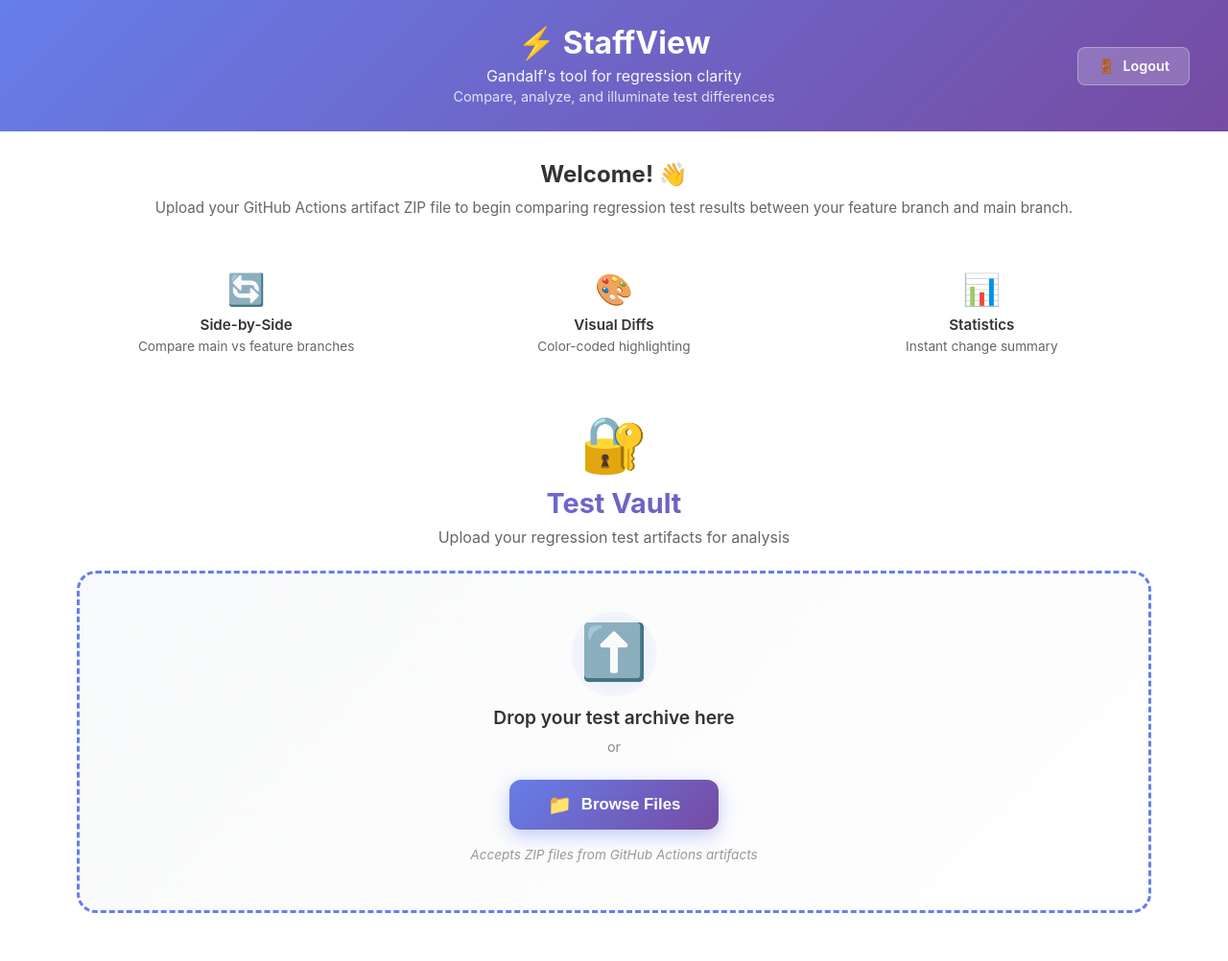
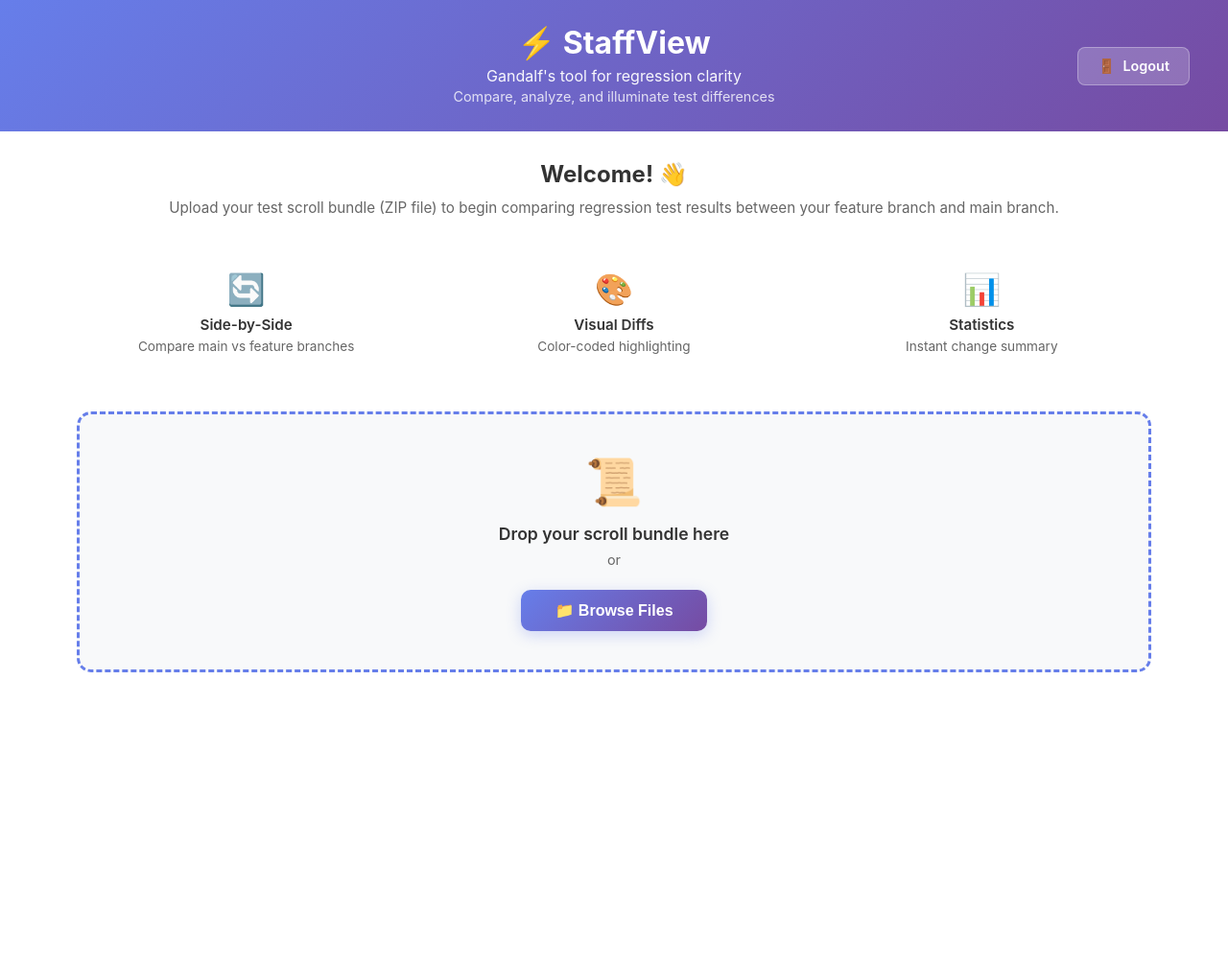
Before and after one commit to Yeltsin-Z/StaffView, a Flask app: page / in a window 1280 px wide. Shown: the whole page at 96% size. After the commit the page ends 701 px from the top, so only its background shows below. Run offline with Flask 3, Linux system fonts and the light colour scheme; the visitor is signed in with stand-in values (Sample User, id 1).

Commit message:
Rename 'Artifacts' to 'Scrolls' throughout the application with wizard theme

```diff
--- a/app.py
+++ b/app.py
@@ -1,7 +1,7 @@
 #!/usr/bin/env python3
 """
 StaffView - Gandalf's tool for regression clarity
-Compare regression test artifacts from GitHub Actions
+Compare regression test scrolls from GitHub Actions
 Compare, analyze, and illuminate test differences
 """
 
@@ -54,7 +54,7 @@ def login_required(f):
 
 
 def extract_artifact(zip_path, extract_to):
-    """Extract artifact zip file"""
+    """Extract scroll bundle zip file"""
     with zipfile.ZipFile(zip_path, 'r') as zip_ref:
         zip_ref.extractall(extract_to)
     return extract_to
@@ -62,7 +62,7 @@ def extract_artifact(zip_path, extract_to):
 
 def get_artifact_structure(base_path):
     """
-    Get the structure of the artifact directory
+    Get the structure of the scroll directory
     Returns: {folder_id: [file_pairs]}
     """
     base_path = Path(base_path)
@@ -279,7 +279,7 @@ def compare_view():
 @app.route('/api/structure')
 @login_required
 def get_structure():
-    """Get artifact directory structure"""
+    """Get scroll directory structure"""
     # Check if ARTIFACTS_DIR exists and has content
     if not ARTIFACTS_DIR.exists() or not any(ARTIFACTS_DIR.iterdir()):
         return jsonify({})
@@ -328,7 +328,7 @@ def compare():
 @app.route('/api/upload', methods=['POST'])
 @login_required
 def upload_artifact():
-    """Upload and extract artifact zip file"""
+    """Upload and extract scroll bundle zip file"""
     if 'file' not in request.files:
         return jsonify({'error': 'No file provided'}), 400
 
@@ -362,7 +362,7 @@ def upload_artifact():
 
         return jsonify({
             'success': True,
-            'message': 'Artifact uploaded and extracted successfully',
+            'message': 'Scroll uploaded and extracted successfully',
             'artifact_count': len(structure),
             'structure': structure
         })
@@ -372,7 +372,7 @@ def upload_artifact():
 
 @app.route('/api/use-sample')
 def use_sample():
-    """Use the sample artifact directory"""
+    """Use the sample scroll directory"""
     global ARTIFACTS_DIR
     ARTIFACTS_DIR = Path("/Users/yeltsinz/Downloads/regression-diffs (1)")
 
@@ -380,7 +380,7 @@ def use_sample():
 
     return jsonify({
         'success': True,
-        'message': 'Using sample artifact directory',
+        'message': 'Using sample scroll directory',
         'artifact_count': len(structure),
         'structure': structure
     })
@@ -406,5 +406,5 @@ def serve_static(filename):
 if __name__ == '__main__':
     print("⚡ Starting StaffView...")
     print("   Gandalf's tool for regression clarity")
-    print(f"   Using artifacts from: {ARTIFACTS_DIR}")
+    print(f"   Using scrolls from: {ARTIFACTS_DIR}")
     app.run(debug=True, port=5001)
--- a/templates/dashboard.html
+++ b/templates/dashboard.html
@@ -114,215 +114,69 @@
             margin-bottom: 30px;
         }
 
-        .vault-header {
-            text-align: center;
-            margin-bottom: 25px;
-            position: relative;
-        }
-
-        .vault-icon {
-            font-size: 3.5em;
-            margin-bottom: 10px;
-            animation: vaultPulse 3s ease-in-out infinite;
-            display: inline-block;
-        }
-
-        @keyframes vaultPulse {
-            0%, 100% {
-                transform: scale(1);
-            }
-            50% {
-                transform: scale(1.05);
-            }
-        }
-
-        .vault-title {
-            font-size: 1.8em;
-            color: #333;
-            font-weight: 700;
-            margin-bottom: 8px;
-            background: linear-gradient(135deg, #667eea 0%, #764ba2 100%);
-            -webkit-background-clip: text;
-            -webkit-text-fill-color: transparent;
-            background-clip: text;
-        }
-
-        .vault-subtitle {
-            font-size: 1em;
-            color: #666;
-            font-weight: 400;
-        }
-
         .upload-area {
             border: 3px dashed #667eea;
-            border-radius: 20px;
-            padding: 50px 40px;
+            border-radius: 15px;
+            padding: 40px 40px;
             text-align: center;
             cursor: pointer;
-            transition: all 0.4s cubic-bezier(0.4, 0, 0.2, 1);
-            background: linear-gradient(135deg, #f8f9fa 0%, #ffffff 100%);
+            transition: all 0.3s;
+            background: #f8f9fa;
             position: relative;
-            overflow: hidden;
-        }
-
-        .upload-area::before {
-            content: '';
-            position: absolute;
-            top: -50%;
-            left: -50%;
-            width: 200%;
-            height: 200%;
-            background: linear-gradient(
-                45deg,
-                transparent 30%,
-                rgba(102, 126, 234, 0.05) 50%,
-                transparent 70%
-            );
-            transition: all 0.5s;
-            opacity: 0;
-        }
-
-        .upload-area:hover::before {
-            opacity: 1;
-            transform: translate(50%, 50%) rotate(45deg);
         }
 
         .upload-area:hover {
             border-color: #5568d3;
-            background: linear-gradient(135deg, #e7f3ff 0%, #f0f5ff 100%);
-            transform: translateY(-3px);
-            box-shadow: 0 10px 30px rgba(102, 126, 234, 0.2);
+            background: #e7f3ff;
+            transform: translateY(-2px);
         }
 
         .upload-area.dragover {
             border-color: #28a745;
-            background: linear-gradient(135deg, #d4edda 0%, #e8f5e9 100%);
+            background: #d4edda;
             border-style: solid;
-            transform: scale(1.02);
-            box-shadow: 0 15px 40px rgba(40, 167, 69, 0.3);
-        }
-
-        .upload-icon-container {
-            position: relative;
-            display: inline-block;
-            margin-bottom: 20px;
         }
 
         .upload-icon {
-            font-size: 3.5em;
-            position: relative;
-            z-index: 2;
-            animation: float 3s ease-in-out infinite;
-        }
-
-        @keyframes float {
-            0%, 100% {
-                transform: translateY(0px);
-            }
-            50% {
-                transform: translateY(-10px);
-            }
-        }
-
-        .upload-pulse {
-            position: absolute;
-            top: 50%;
-            left: 50%;
-            transform: translate(-50%, -50%);
-            width: 80px;
-            height: 80px;
-            border-radius: 50%;
-            background: radial-gradient(circle, rgba(102, 126, 234, 0.3), transparent);
-            animation: pulse 2s ease-out infinite;
-            z-index: 1;
-        }
-
-        @keyframes pulse {
-            0% {
-                transform: translate(-50%, -50%) scale(0.8);
-                opacity: 1;
-            }
-            100% {
-                transform: translate(-50%, -50%) scale(1.5);
-                opacity: 0;
-            }
+            font-size: 3em;
+            margin-bottom: 15px;
+            color: #667eea;
         }
 
         .upload-text {
-            font-size: 1.2em;
+            font-size: 1.1em;
             color: #333;
-            margin-bottom: 10px;
+            margin-bottom: 8px;
             font-weight: 600;
-            position: relative;
-            z-index: 2;
         }
 
         .upload-subtext {
-            color: #888;
+            color: #666;
             font-size: 0.9em;
-            margin-bottom: 18px;
-            position: relative;
-            z-index: 2;
+            margin-bottom: 15px;
         }
 
         .browse-button {
-            padding: 14px 40px;
+            padding: 12px 35px;
             background: linear-gradient(135deg, #667eea 0%, #764ba2 100%);
             color: white;
             border: none;
-            border-radius: 12px;
-            font-size: 1.05em;
+            border-radius: 10px;
+            font-size: 1em;
             font-weight: 600;
             cursor: pointer;
-            transition: all 0.3s cubic-bezier(0.4, 0, 0.2, 1);
-            box-shadow: 0 6px 20px rgba(102, 126, 234, 0.4);
+            transition: all 0.3s;
+            box-shadow: 0 4px 15px rgba(102, 126, 234, 0.3);
             margin-top: 8px;
-            display: inline-flex;
-            align-items: center;
-            gap: 10px;
-            position: relative;
-            z-index: 2;
-            overflow: hidden;
-        }
-
-        .browse-button::before {
-            content: '';
-            position: absolute;
-            top: 50%;
-            left: 50%;
-            width: 0;
-            height: 0;
-            border-radius: 50%;
-            background: rgba(255, 255, 255, 0.3);
-            transform: translate(-50%, -50%);
-            transition: width 0.6s, height 0.6s;
-        }
-
-        .browse-button:hover::before {
-            width: 300px;
-            height: 300px;
         }
 
         .browse-button:hover {
             transform: translateY(-2px);
-            box-shadow: 0 8px 25px rgba(102, 126, 234, 0.5);
+            box-shadow: 0 6px 20px rgba(102, 126, 234, 0.4);
         }
 
         .browse-button:active {
             transform: translateY(0);
-        }
-
-        .button-icon {
-            font-size: 1.2em;
-        }
-
-        .upload-hint {
-            margin-top: 18px;
-            font-size: 0.85em;
-            color: #999;
-            font-style: italic;
-            position: relative;
-            z-index: 2;
         }
 
         .file-input {
@@ -458,7 +312,7 @@
         <div class="dashboard-content">
             <div class="welcome-section">
                 <h2>Welcome! 👋</h2>
-                <p>Upload your GitHub Actions artifact ZIP file to begin comparing regression test results between your feature branch and main branch.</p>
+                <p>Upload your test scroll bundle (ZIP file) to begin comparing regression test results between your feature branch and main branch.</p>
             </div>
 
             <div class="features">
@@ -480,24 +334,14 @@
             </div>
 
             <div class="upload-section">
-                <div class="vault-header">
-                    <div class="vault-icon">🔐</div>
-                    <h2 class="vault-title">Test Vault</h2>
-                    <p class="vault-subtitle">Upload your regression test artifacts for analysis</p>
-                </div>
                 <div class="upload-area" id="uploadArea">
-                    <div class="upload-icon-container">
-                        <div class="upload-icon">⬆️</div>
-                        <div class="upload-pulse"></div>
-                    </div>
-                    <div class="upload-text">Drop your test archive here</div>
+                    <div class="upload-icon">📜</div>
+                    <div class="upload-text">Drop your scroll bundle here</div>
                     <div class="upload-subtext">or</div>
                     <button class="browse-button" id="browseBtn">
-                        <span class="button-icon">📁</span>
-                        <span>Browse Files</span>
+                        📁 Browse Files
                     </button>
                     <input type="file" id="fileInput" class="file-input" accept=".zip">
-                    <div class="upload-hint">Accepts ZIP files from GitHub Actions artifacts</div>
                 </div>
             </div>
 
@@ -506,7 +350,7 @@
                 <div class="progress-bar-container">
                     <div class="progress-bar" id="progressBar"></div>
                 </div>
-                <div class="progress-text" id="progressText">Processing artifact...</div>
+                <div class="progress-text" id="progressText">Processing scroll...</div>
             </div>
 
             <div class="error-message" id="errorMessage"></div>
@@ -576,7 +420,7 @@
 
         // Upload file
         async function uploadFile(file) {
-            showProgress('Uploading and extracting artifact...');
+            showProgress('Uploading and extracting scroll...');
 
             const formData = new FormData();
             formData.append('file', file);
```
Also changed, not shown: templates/index.html (+16 -16 lines).
